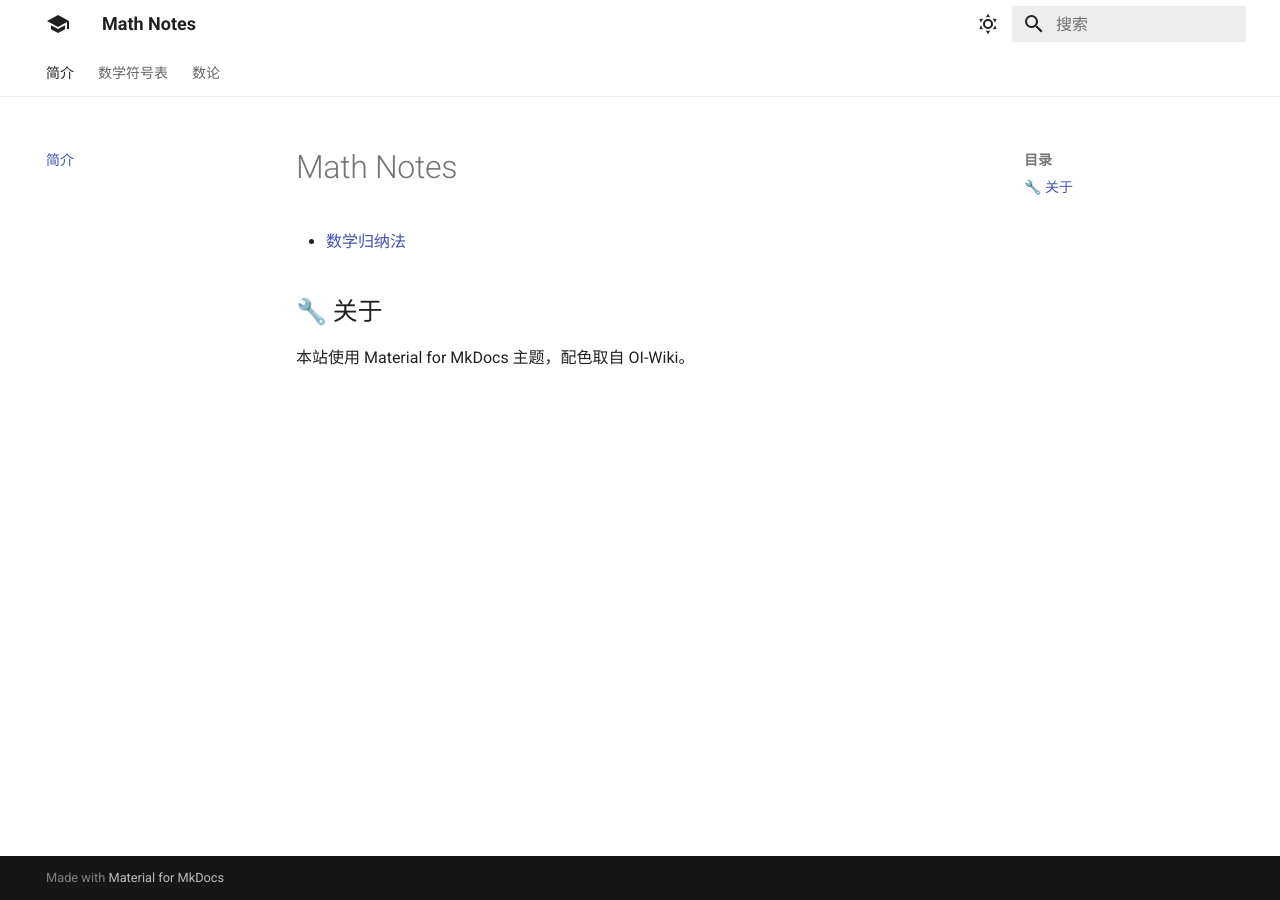
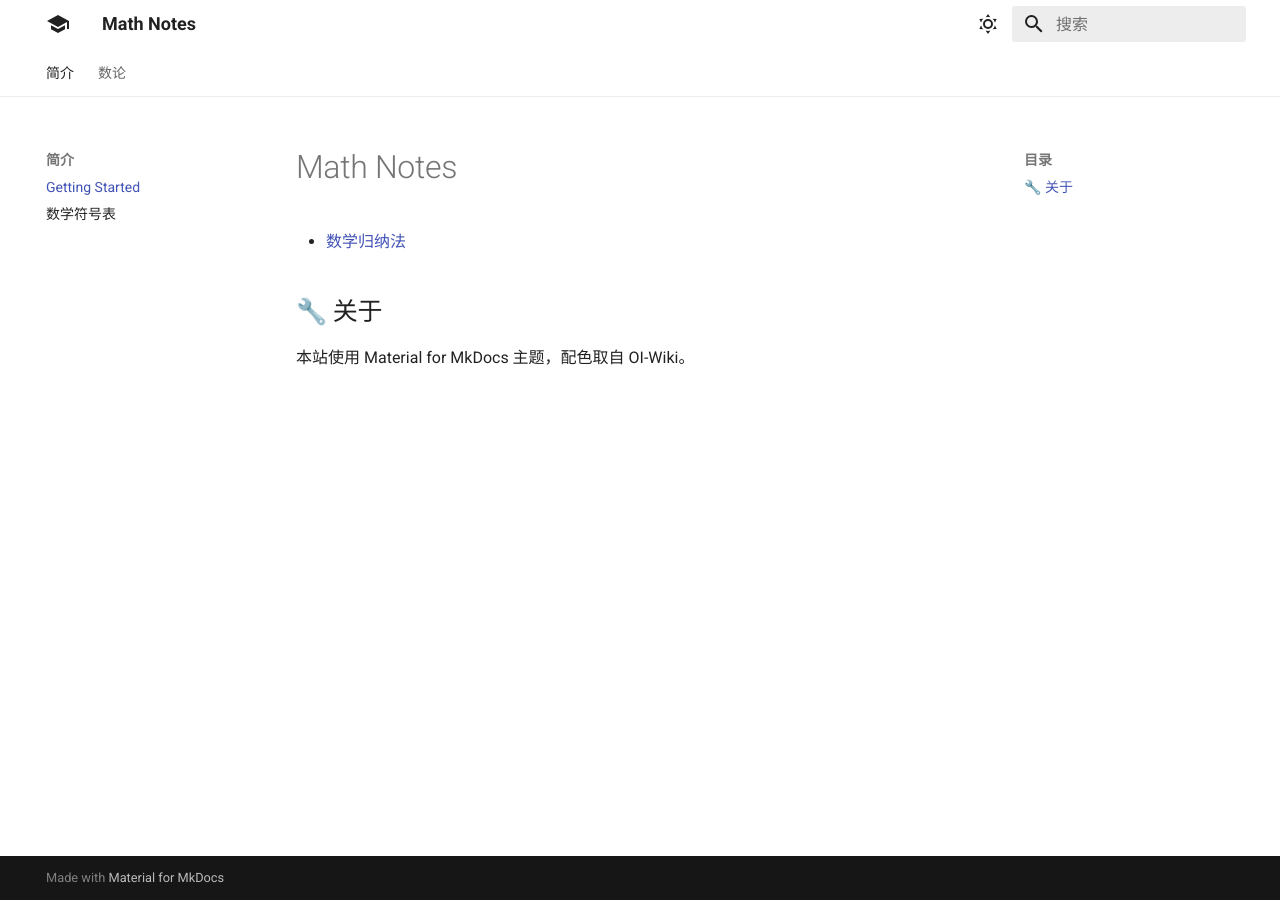
Before and after one commit to YJZ2012/Math-Notes, an MkDocs documentation site: the page built from docs/index.md, in a window 1280 px wide. Built offline with MkDocs 1.6.1 and Material for MkDocs 9.7.7, drawn with Linux system fonts in a browser that asks for light colours.

Commit message:
Update mkdocs.yml

```diff
--- a/mkdocs.yml
+++ b/mkdocs.yml
@@ -41,8 +41,9 @@ extra_javascript:
 
 # ===== 极简导航（你自己加内容）=====
 nav:
-  - 简介: index.md
-  - 数学符号表: math/symbols.md
+  - 简介:
+    - Getting Started: index.md
+    - 数学符号表: math/symbols.md
   - 数论:
     - 数学归纳法: math/induction.md
     - 素数: math/prime.md
```
